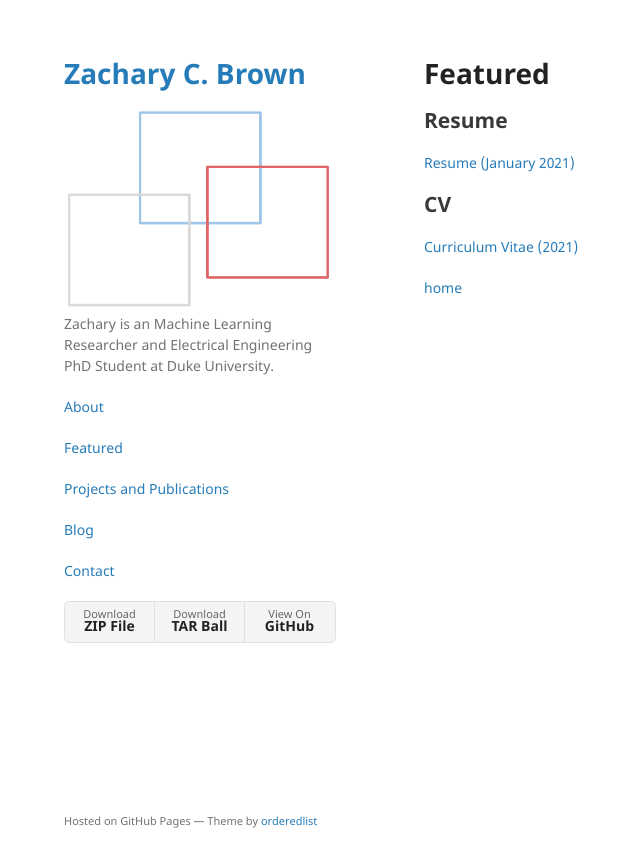
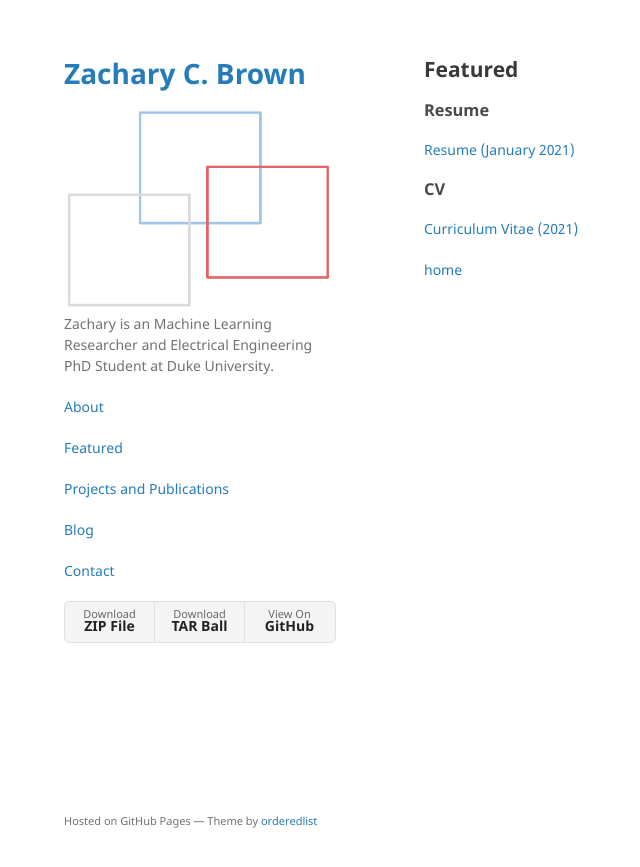
Before and after one commit to zacharycbrown/zacharycbrown.github.io, a Jekyll site: the page built from featured.md, in a window 1280 px wide. Shown: the top 867 px of the page, without its empty margins (146-786 px from the left). Built offline with Jekyll 4.4.1, drawn with Linux system fonts in a browser that asks for light colours; our own code applies the rules of GitHub Pages for plain Markdown files.

Commit message:
Reverted formatting to original headers

```diff
--- a/featured.md
+++ b/featured.md
@@ -2,13 +2,13 @@
 layout: default
 ---
 
-# Featured
+## Featured
 
-## Resume
+### Resume
 
 [Resume (January 2021)](https://drive.google.com/file/d/1xLhjvq1XuD2GZXJTtEVcyyASo6m3qoWo/view?usp=sharing)
 
-## CV
+### CV
 
 [Curriculum Vitae (2021)](https://drive.google.com/file/d/1oLF3uRmAUPv0OdFYSUSHO_GTrFZSZ5Jd/view?usp=sharing)
 
```
